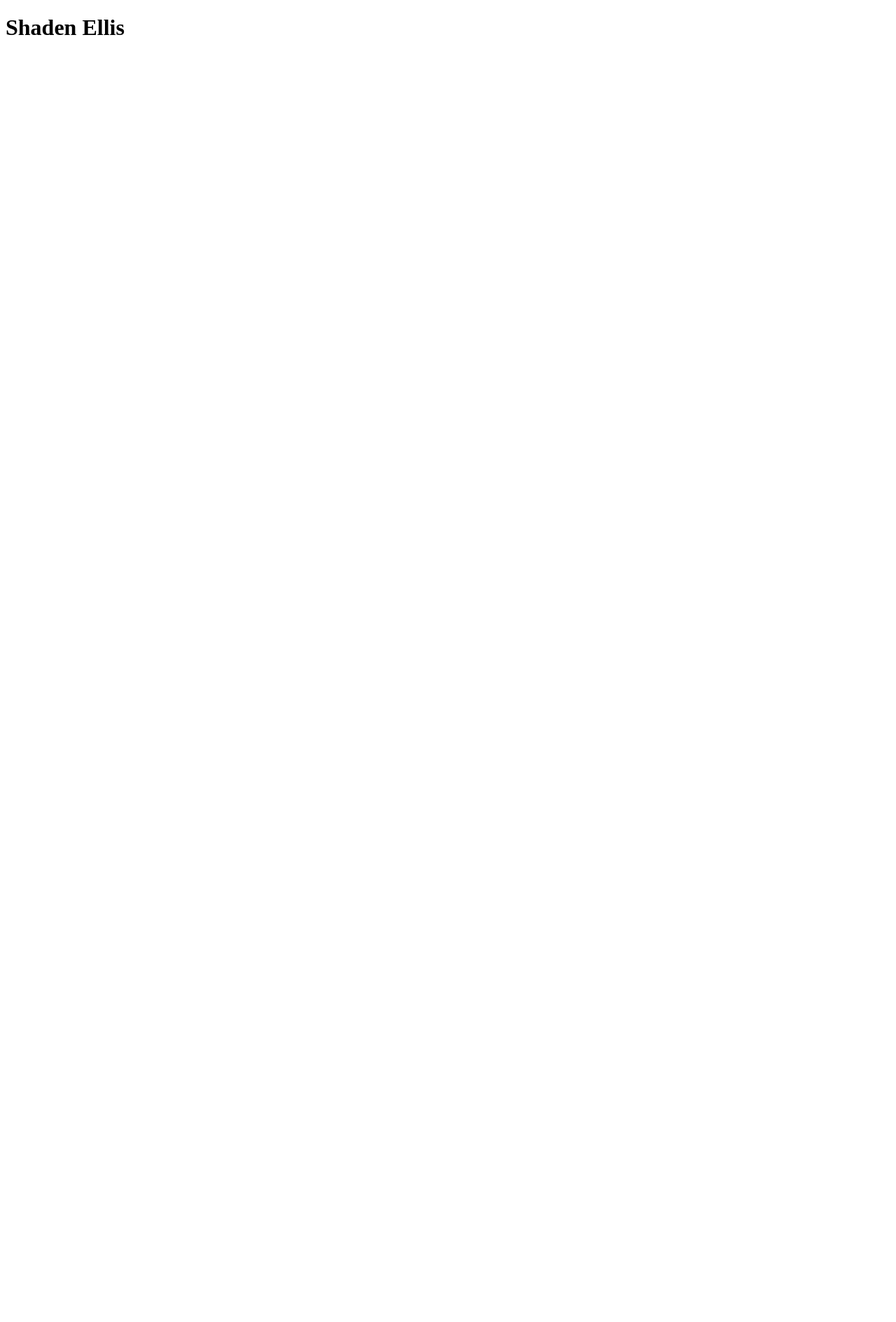
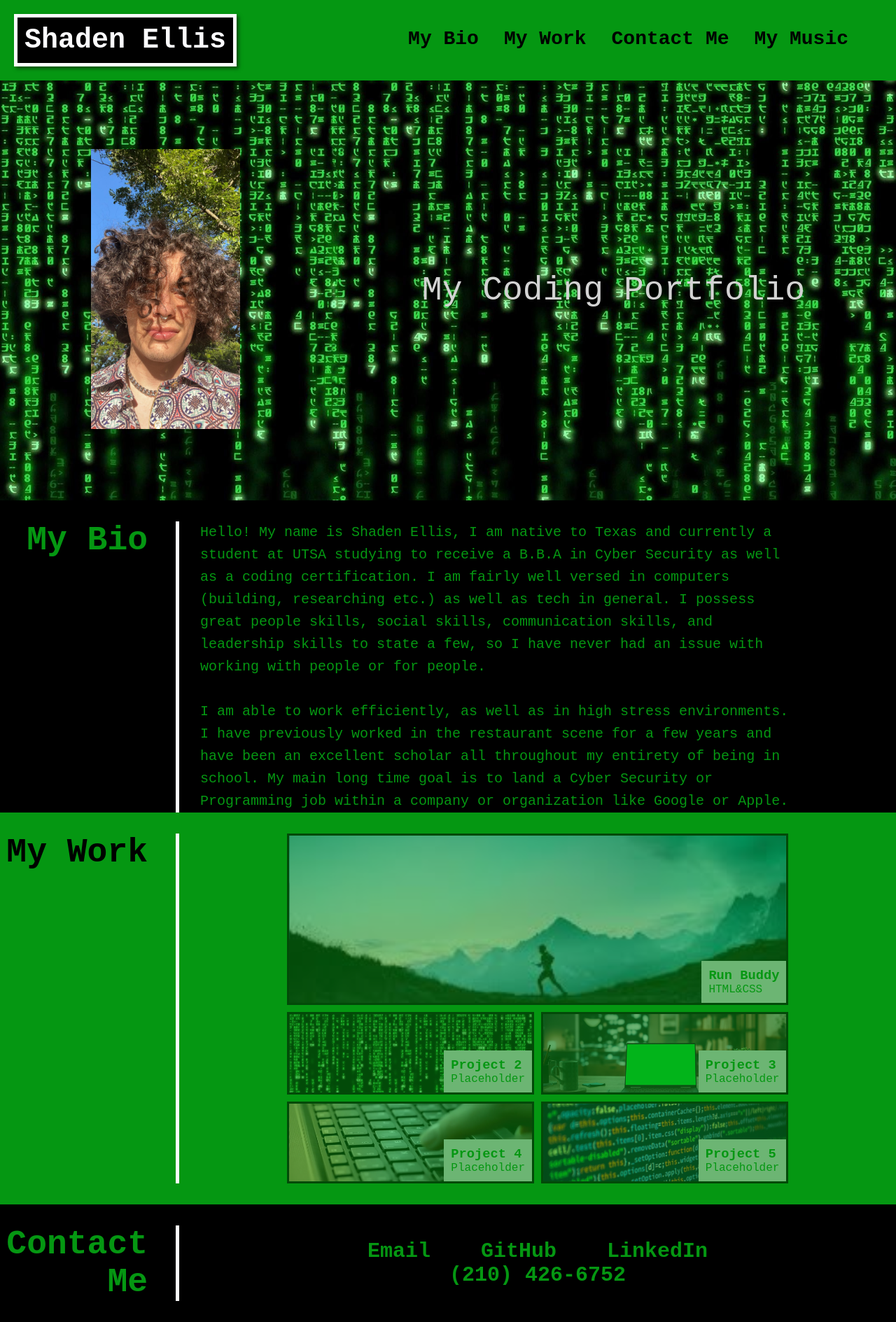
Before and after one commit to shaden77/code-portfolio, a plain HTML site: page index.html in a window 1280 px wide. Shown: the whole page at 70% size. Before the commit the page ends 800 px from the top, so only its background shows below. Drawn offline with Linux system fonts and the light colour scheme.

Commit message:
added literally everything at once bc i am irresponsible and just leave my pc on

```diff
--- a/assets/styles.css
+++ b/assets/styles.css
@@ -0,0 +1,348 @@
+/* shoutout my dear friend Jason for learning me a thing or two bless up */
+:root {
+    --primary: #059712;
+    --secondary: #000000;
+    --pop: #fdfdff;
+}
+
+* {
+    margin: 0;
+    padding: 0;
+    box-sizing: border-box;
+}
+
+/* body style */
+body{
+    font-family: 'Courier New', Courier, monospace;
+    color: var(--primary);
+    background-color: var(--secondary);
+}
+
+/* header style */
+header {
+    background-color: var(--primary);
+    display: flex;
+    justify-content: space-between;
+    flex-wrap: wrap;
+    padding: 20px;
+}
+
+header div {
+    box-shadow: 3px 3px 5px rgba(0,0,0,0.5);
+}
+
+header h1 {
+    color: var(--pop);
+    font-size: 40px;
+    font-weight: bold;
+    background-color: var(--secondary);
+    padding: 10px;
+    border: 5px solid var(--pop);
+}
+
+header a {
+    text-decoration: none;
+    color: var(--secondary);
+}
+
+header nav ul {
+    display: flex;
+    flex-wrap: wrap;
+    justify-content: center;
+    list-style: none;
+}
+
+header nav {
+    margin: 20px;
+}
+
+header nav ul li a {
+    padding: 8px;
+    font-size: 28px;
+    margin: 20px 20px 0 0;
+    font-weight: bold;
+}
+
+header nav ul li a:hover {
+    background: var(--pop);
+    color: var(--primary);
+    border-radius: 15px;
+}
+
+/* header styling end */
+
+
+/* hero styling start */
+.hero {
+    background-image: url("./images/al0schdiybk51.jpg");
+    height: 600px;
+    background-size: cover;
+    background-position: center;
+    display: flex;
+    align-items: center;
+    justify-content: space-around;
+}
+
+.hero img {
+    height: 400px;
+}
+
+.hero .my-portfolio {
+    font-size: 35px;
+    display: flex;
+    justify-content: end;
+    text-align: right;
+    color: lightgray;
+}
+
+.hero .my-portfolio #portfolio-text {
+    font-size: 48px;
+}
+/* hero style end */
+
+/* utility class style start */
+.title {
+    border-right: 5px solid var(--pop);
+    min-height: 100%;
+    text-align: right;
+    padding-right: 40px;
+    min-width: 20%;
+    max-width: 20%;
+}
+
+.title h2 {
+    font-size: 48px;
+}
+
+/* utility class style end */
+
+/* about me section style start */
+.my-bio {
+    display: flex;
+    justify-content: space-between;
+    align-items: stretch;
+    padding-top: 30px;
+}
+
+.my-bio p {
+    font-size: 20px;
+    padding: 0 30px;
+    line-height: 1.6;
+    width: 90%;
+}
+/* about me section style end */
+
+/* my work section style start */
+.my-work {
+    padding: 30px 0;
+    display: flex;
+    justify-content: space-between;
+    background-color: var(--primary);
+}
+
+.my-work h2 {
+    color: var(--secondary);
+}
+
+.projects-grid-wrapper {
+    width: 80%;
+    height: 500px;
+    display: flex;
+    justify-content: center;
+}
+
+.projects-grid {
+    width: 70%;
+    display: grid;
+    grid-template-columns: repeat(2, 1fr);
+    grid-template-rows: repeat(4, 1fr);
+    gap: 10px;
+}
+
+.project {
+    border: solid;
+    color: black;
+    display: flex;
+    justify-content: flex-end;
+    align-items: flex-end;
+    text-decoration: none;
+    background-size: cover;
+    background-position: center;
+    opacity: 0.5;
+}
+
+.project:hover {
+    opacity: 1.0;
+}
+
+.run-buddy {
+    grid-column: 1/3;
+    grid-row: span 2;
+    background-image: url("./images/run\ buddy.jpg");
+}
+
+.project2 {
+    background-image: url("./images/al0schdiybk51.jpg");
+    background-position: 50% 15%;
+}
+
+.project3 {
+    background-image: url("./images/istockphoto-1313422838-170667a.jpg");
+    background-position: 60% 50%;
+}
+
+.project4 {
+    background-image: url("./images/womens-hands-typing-computer-placeholder.jpg");
+}
+
+.project5 {
+    background-image: url("./images/Algorithms.jpg");
+}
+
+.project-label {
+    /*background-color: var(--secondary);*/
+    background-color: lightgray;;
+    color: var(--primary);
+    padding: 10px;
+}
+/* my work section style end */
+
+/* contact me section style start */
+footer {
+    display: flex;
+    justify-content: space-between;
+    flex-wrap: wrap;
+    padding-top: 30px;
+    margin-bottom: 30px;
+}
+
+.content-wrapper {
+    width: 80%;
+    display: flex;
+    justify-content: center;
+    align-items: center;
+}
+
+#contact-list {
+    width: 60%;
+}
+
+footer ul {
+    list-style: none;
+    display: flex;
+    flex-wrap: wrap;
+    justify-content: space-evenly;
+    align-content: center;
+    font-size: 30px;
+    font-weight: bolder;
+}
+
+footer ul li {
+    /*padding-bottom: 15px;*/
+    font-weight: bold;
+
+}
+
+footer ul li a {
+    text-decoration: none;
+    color: var(--primary);
+    padding: 8px;
+    font-weight: bold;
+}
+
+footer ul li a:hover {
+    background: var(--pop);
+    color: var(--secondary);
+    border-radius: 15px;
+}
+/* contact me section style end */
+
+/* media query for tablet devices */
+@media screen and (max-width: 768px) {
+    .hero .my-portfolio {
+        font-size: 28px;
+        padding-right: 20px;
+    }
+
+    .hero .my-portfolio #portfolio-text {
+        font-size: 35px;
+    }
+
+    .title h2 {
+        font-size: 35px;
+    }
+
+    .my-bio p {
+        font-size: 16px;
+        /*padding: 0 15px;*/
+        line-height: 1.6;
+    }
+}
+
+/* media query for mobile devices */
+@media screen and (max-width: 575px) {
+    header {
+        justify-content: center;
+        padding: 20px;
+    }
+
+    header nav ul {
+        min-height: 80px;
+    }
+
+    .hero {
+        flex-direction: column;
+    }
+
+    .my-bio {
+        flex-direction: column;
+    }
+
+    .title {
+        border-bottom: 5px solid var(--pop);
+        border-right: none;
+        text-align: center;
+        min-width: 100%;
+        max-width: 100%;
+        padding: 0;
+    }
+
+    .my-bio p {
+        font-size: 16px;
+        line-height: 1.6;
+        width: 100%;
+        padding: 15px;
+    }
+
+    .my-work {
+        flex-direction: column;
+        padding: 30px 0;
+    }
+
+    .projects-grid-wrapper {
+        width: 100%;
+        padding: 10px;
+    }
+
+    .projects-grid {
+        width: 80%;
+    }
+
+    footer {
+        flex-direction: column;
+    }
+
+    footer ul {
+        flex-direction: column;
+    }
+
+    .content-wrapper {
+        width: 100%;
+    }
+
+    footer ul li {
+        padding: 10px;
+        text-align: center;
+    }
+
+}
--- a/index.html
+++ b/index.html
@@ -10,6 +10,119 @@
     <body>
         <!-- Header & Nav Section -->
         <header>
-            <div><h1>Shaden Ellis</h1></div>
+            <div>
+                <h1>Shaden Ellis</h1>
+            </div>
+            <nav>
+                <ul>
+                    <li>
+                        <a href="#my-bio">My Bio</a>
+                    </li>
+                    <li>
+                        <a href="#my-work">My Work</a>
+                    </li>
+                    <li>
+                        <a href="#contact-me">Contact Me</a>
+                    </li>
+                    <li>
+                        <a href="#" target="_blank">My Music</a>
+                    </li>
+                </ul>
+            </nav>
         </header>
+
+        <!-- Hero Section -->
+        <section class="hero">
+            <div>
+                <img src="./assets/images/IMG_1591.JPG" alt="Profile picture of Shaden Ellis">
+            </div>
+            <div class="my-portfolio">
+                <p id="portfolio-text">
+                    My Coding Portfolio
+                </p>
+            </div>
+        </section>
+
+        <!-- My Bio Section -->
+        <section id="my-bio" class="my-bio">
+            <div class="title">
+                <h2>My Bio</h2>
+            </div>
+
+            <div>
+                <p>
+                    Hello! My name is Shaden Ellis, I am native to Texas and currently a student at UTSA studying to receive a  B.B.A in Cyber Security as well as a coding certification. I am fairly well versed in computers (building, researching etc.) as well as tech in general. I possess great people skills, social skills, communication skills, and leadership skills to state a few, so I have never had an issue with working with people or for people.
+                    <br></br>
+                    I am able to work efficiently, as well as in high stress environments. I have previously worked in the restaurant scene for a few years and have been an excellent scholar all throughout my entirety of being in school.  My main long time goal is to land a Cyber Security or Programming job within a company or organization like Google or Apple.
+                </p>
+            </div>
+        </section>
+
+        <!-- My Work Section -->
+        <section id="my-work" class="my-work">
+            <div class="title">
+                <h2>My Work</h2>
+            </div>
+            <div class="projects-grid-wrapper">
+                <div class="projects-grid">
+
+                    <a href="#" target="_blank" class="project run-buddy">
+                        <div class="project-label">
+                            <h3>Run Buddy</h3>
+                            <p>HTML&CSS</p>
+                        </div>
+                    </a>
+                    <a href="#" target="_blank" class="project project2">
+                        <div class="project-label">
+                            <h3>Project 2</h3>
+                            <p>Placeholder</p>
+                        </div>
+                    </a>
+                    <a href="#" target="_blank" class="project project3">
+                        <div class="project-label">
+                            <h3>Project 3</h3>
+                            <p>Placeholder</p>
+                        </div>
+                    </a>
+                    <a href="#" target="_blank" class="project project4">
+                        <div class="project-label">
+                            <h3>Project 4</h3>
+                            <p>Placeholder</p>
+                        </div>
+                    </a>
+                    <a href="#" target="_blank" class="project project5">
+                        <div class="project-label">
+                            <h3>Project 5</h3>
+                            <p>Placeholder</p>
+                        </div>
+                    </a>
+                </div>
+            </div>
+        </section>
+
+        <!-- Contact Section -->
+        <footer id="contact-me">
+            <div class="title">
+                <h2>Contact Me</h2>
+            </div>
+            <div class="content-wrapper">
+                <div id="contact-list">
+                    <ul>
+                        <li>
+                            <a href="mailto:shadenellis1020@gmail.com">Email</a>
+                        </li>
+                        <li>
+                            <a href="https://github.com/shaden77" target="_blank">GitHub</a>
+                        </li>
+                        <li>
+                            <a href="www.linkedin.com/in/shaden-ellis-839900197" target="_blank">LinkedIn</a>
+                        </li>
+                        <li>
+                            <p>(210) 426-6752</p>
+                        </li>
+                    </ul>
+                </div>
+            </div>
+        </footer>
     </body>
+</html>
```
Also changed, not shown: assets/images/Algorithms.jpg (added), assets/images/IMG_1591.JPG (added), assets/images/al0schdiybk51.jpg (added), assets/images/istockphoto-1313422838-170667a.jpg (added), assets/images/project-placeholder.jpg (added), assets/images/run buddy.jpg (added), assets/images/womens-hands-typing-computer-placeholder.jpg (added).
